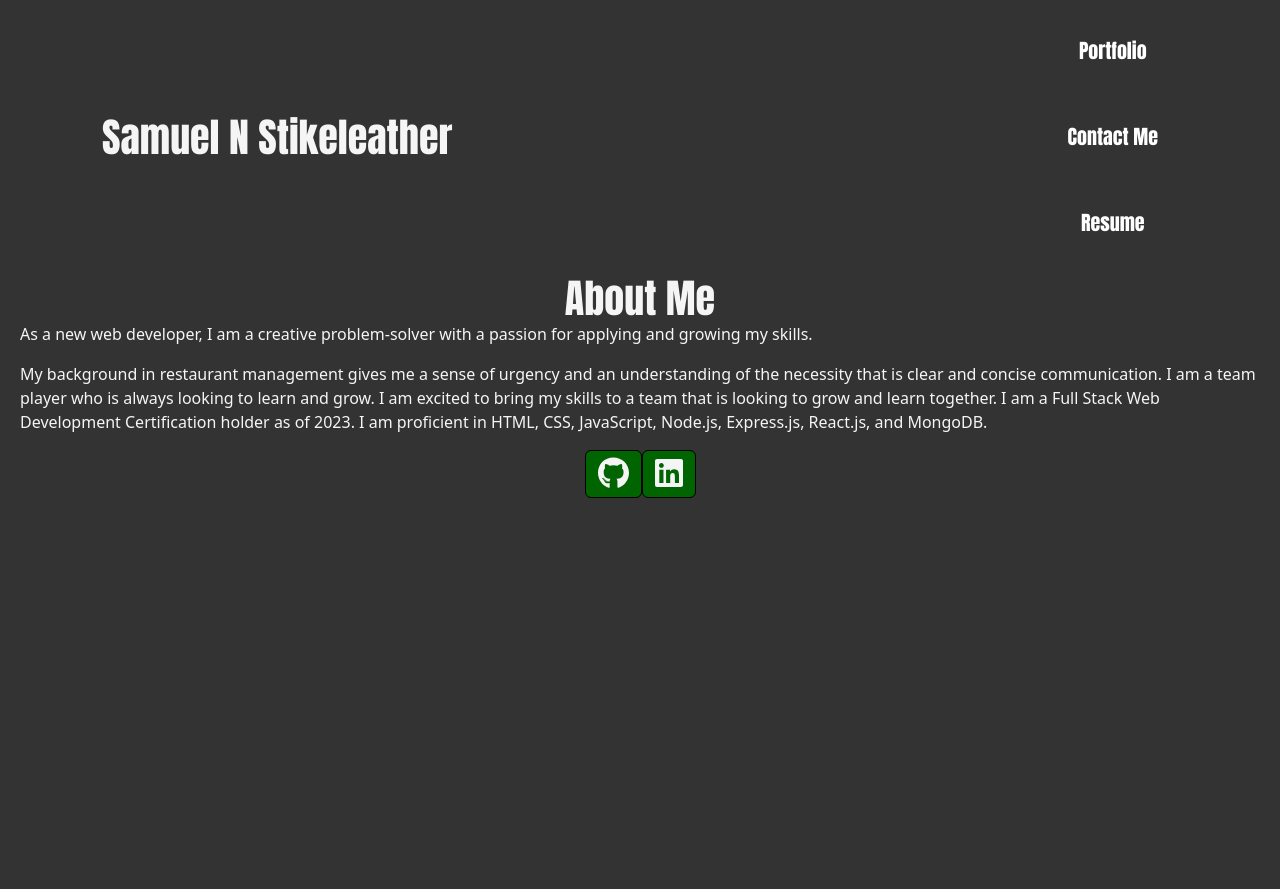
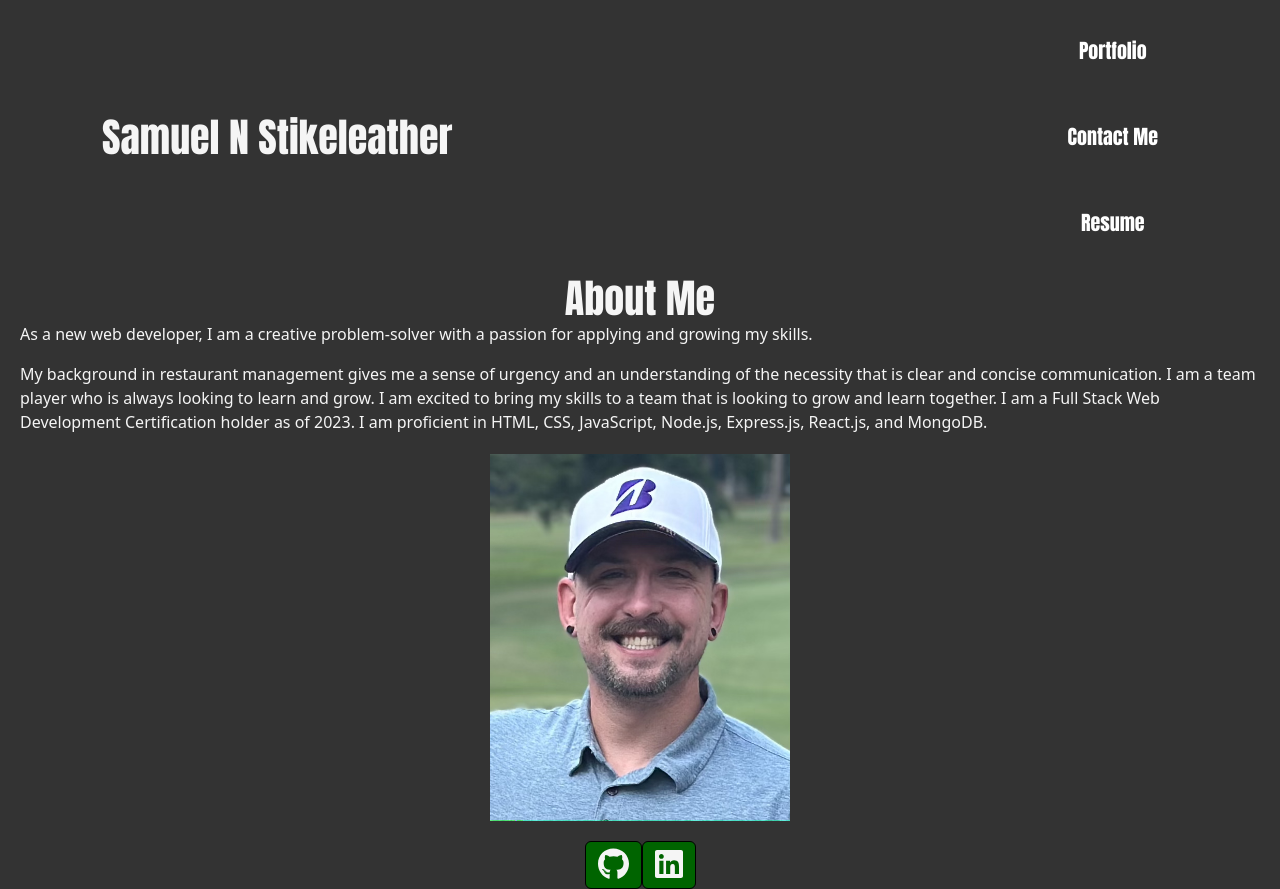
Before and after one commit to sam-stikeleather/Challenge-20-Portfolio, a React (Create React App) app: page / in a window 1280 px wide. Before the commit the page ends 800 px from the top, so only its background shows below. Built offline with nearby package versions, Linux system fonts and the light colour scheme.

Commit message:
added picture to home page

```diff
--- a/src/App.css
+++ b/src/App.css
@@ -148,3 +148,14 @@ li {
 ul {
   list-style: none;
 }
+
+.aside {
+  display: flex;
+  justify-content: center;
+  align-items: center;
+  margin: 20px;
+}
+
+.aside img {
+  max-width: 300px;
+}
--- a/src/components/Welcome.js
+++ b/src/components/Welcome.js
@@ -14,8 +14,9 @@ const Welcome = () => {
           I am a team player who is always looking to learn and grow. I am excited to bring my skills to a team that is looking to grow and learn together. I am
           a Full Stack Web Development Certification holder as of 2023. I am proficient in HTML, CSS, JavaScript, Node.js, Express.js, React.js, and MongoDB.
         </p>
-        <div className="buttons">
-        </div>
+        <aside className="aside">
+          <img src="/headshot2.png" alt="Profile" />
+        </aside>
       </div>
       <Footer />
     </div>
```
Also changed, not shown: public/headshot2.png (added).
